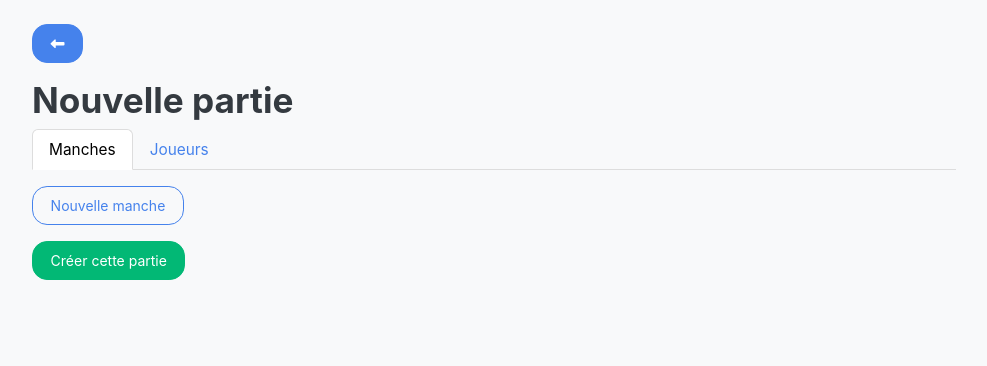
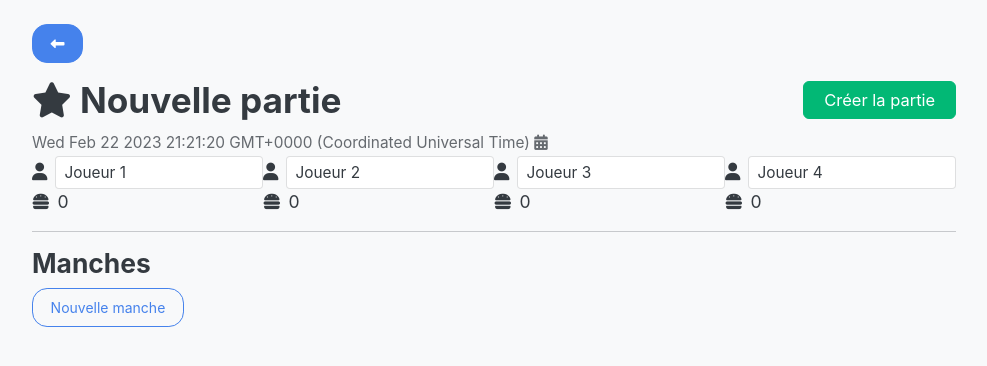
Before and after one commit to Anxton/Taroreli, an Angular app: page /new in a window 1280 px wide. Shown: the top 366 px of the page, without its empty margins (146-1133 px from the left). Built offline with nearby package versions, Linux system fonts and the light colour scheme.

Commit message:
move edit to top & remove tabs

```diff
--- a/src/app/partie/partie-edit/partie-edit.component.html
+++ b/src/app/partie/partie-edit/partie-edit.component.html
@@ -1,17 +1,42 @@
 <div class="h-100" *ngIf="!loading">
   <button type="button" class="btn btn-primary mb-3" routerLink="/"><i class="fas fa-long-arrow-alt-left"></i></button>
-  <h2 *ngIf="!partie.id">Nouvelle partie</h2>
-  <h2 *ngIf="partie.id">Modification d'une partie</h2>
-  <ul class="nav nav-tabs" role="tablist">
-    <li class="nav-item" role="presentation">
-      <a class="nav-link active" data-bs-toggle="tab" href="#manches" aria-selected="true" role="tab">Manches</a>
-    </li>
-    <li class="nav-item" role="presentation">
-      <a class="nav-link" data-bs-toggle="tab" href="#joueurs" aria-selected="false" role="tab" tabindex="-1">Joueurs</a>
-    </li>
-  </ul>
-  <div id="myTabContent" class="tab-content py-3 h-100">
-    <div class="tab-pane fade active show" id="manches" role="tabpanel">
+  <span class="d-flex justify-content-between align-items-center">
+
+    <ng-container *ngIf="partie.id; else newPartie">
+
+      <h2><i class="fas fa-pencil-alt"></i> Modification de la partie {{partie.id}}</h2>
+      <h5><button class="badge btn btn-success" (click)="onSubmit()">Sauvegarder les changements</button></h5>
+
+    </ng-container>
+
+    <ng-template #newPartie>
+
+      <h2><i class="fas fa-star"></i> Nouvelle partie</h2>
+      <h5><button class="badge btn btn-success" (click)="onSubmit()">Créer la partie</button></h5>
+
+    </ng-template>
+
+  </span>
+
+
+  <div class="mb-3">
+    <small class="text-muted">{{partie.date}} <i class="fa-solid fa-calendar-days"></i></small>
+    <div class="d-flex justify-content-between">
+      <div *ngFor="let joueur of partie.joueurs" class="d-flex flex-column justify-content-center">
+        <span class="d-flex align-items-center gap-2">
+          <i class="fas fa-user"></i>
+          <input [(ngModel)]="joueur.nom" type="text" class="form-control form-control-sm">
+        </span>
+        <span class="d-flex align-items-center gap-2">
+          <i class="fa-solid fa-burger"></i>
+          {{joueur.score}}
+        </span>
+      </div>
+    </div>
+  </div>
+
+  <hr>
+  <h4>Manches</h4>
   <div class="d-flex justify-content-between">
     <div class="d-flex flex-column gap-3">
       <button type="button" class="btn btn-outline-primary" (click)="onNewManche()">Nouvelle manche</button>
@@ -25,27 +50,7 @@
       </div>
     </div>
 
-        <app-partie-manche *ngIf="selectedManche" [manche]="selectedManche"></app-partie-manche>
+    <app-partie-manche *ngIf="selectedManche" [manche]="selectedManche" [partie]="partie"></app-partie-manche>
 
   </div>
 </div>
-    <div class="tab-pane fade" id="joueurs" role="tabpanel">
-
-        <label for="j1" class="form-label">Joueur 1</label>
-        <input [(ngModel)]="partie.joueurs[0].nom" type="text" class="form-control" name="j1" id="j1" >
-
-        <label for="j2" class="form-label">Joueur 2</label>
-        <input [(ngModel)]="partie.joueurs[1].nom" type="text" class="form-control" name="j2" id="j2">
-
-        <label for="j3" class="form-label">Joueur 3</label>
-        <input [(ngModel)]="partie.joueurs[2].nom" type="text" class="form-control" name="j3" id="j3">
-
-        <label for="j4" class="form-label">Joueur 4</label>
-        <input [(ngModel)]="partie.joueurs[3].nom" type="text" class="form-control" name="j4" id="j4">
-
-
-    </div>
-  </div>
-  <button *ngIf="!partie.id" class="btn btn-success" (click)="onSubmit()" >Créer cette partie</button>
-  <button *ngIf="partie.id"  class="btn btn-success" (click)="onSubmit()" >Modifier cette partie</button>
-</div>
```
Lines whose indentation alone changed are shown as unchanged.
